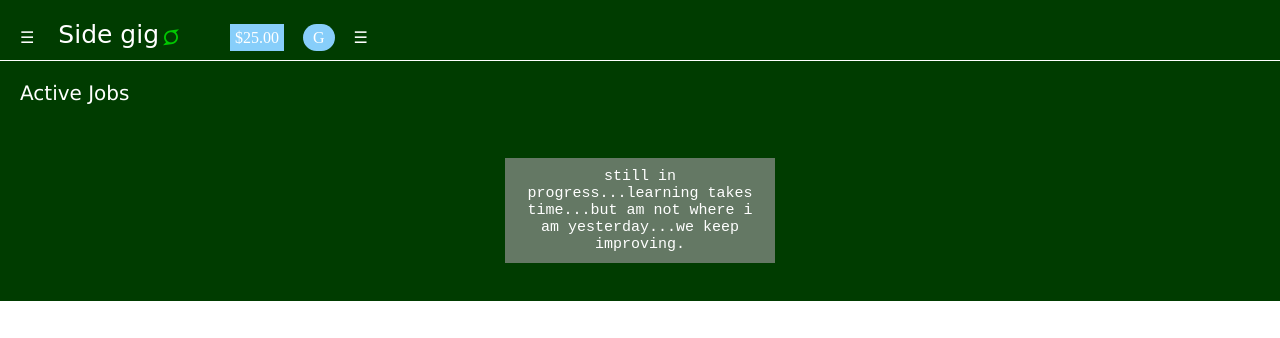
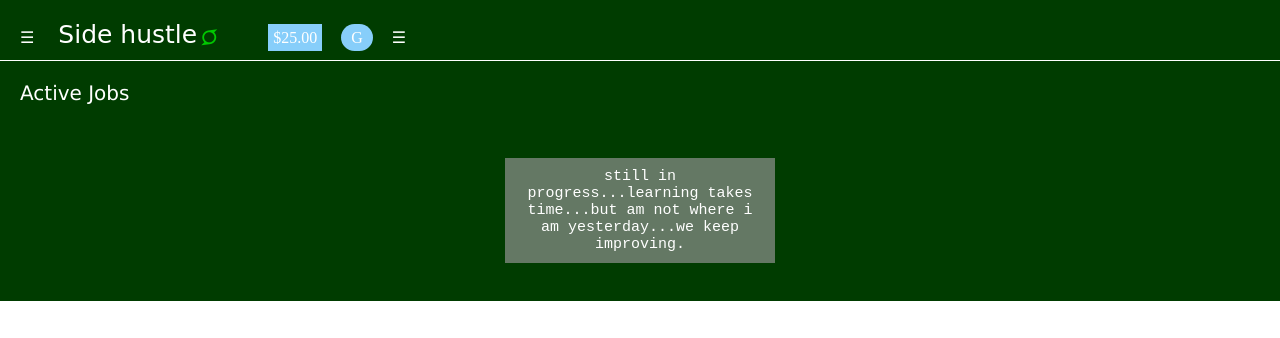
Before and after one commit to Holargee/side_hustle, a plain HTML site: page hustle.html in a window 1280 px wide. Drawn offline with Linux system fonts and the light colour scheme.

Commit message:
Update hustle.html

```diff
--- a/hustle.html
+++ b/hustle.html
@@ -19,7 +19,7 @@ function Close(){	 document.getElementById("nav").style.width="0%";}
 <body >
 			<div class="header">
 	<span class="slash"onclick="Open()">&#9776;</span>
-	<span class="title">Side gig</span>
+	<span class="title">Side hustle</span>
 	<span id="true"	class="fa fa-superpowers"></span>
 	<span class="money">$25.00</span>
 	<span class="name">G</span>
```
